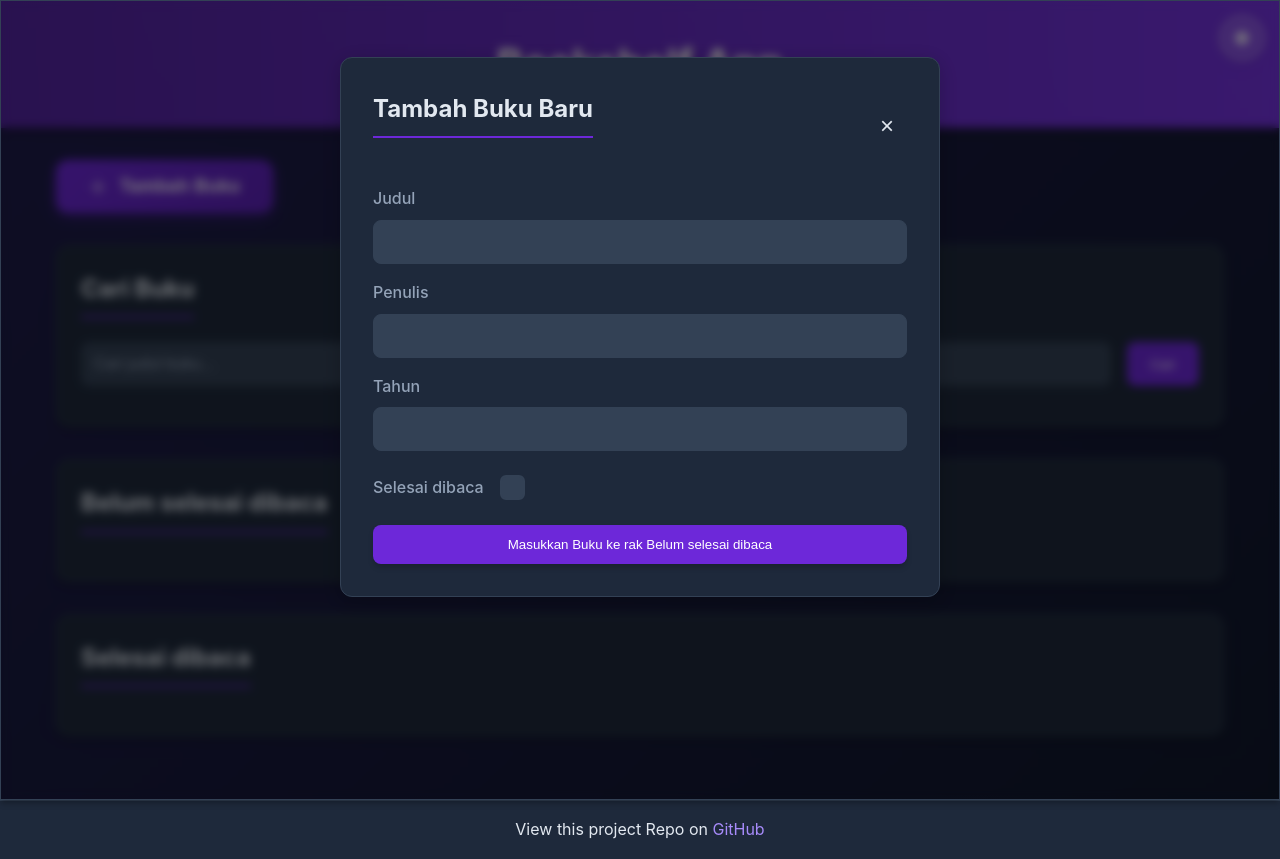
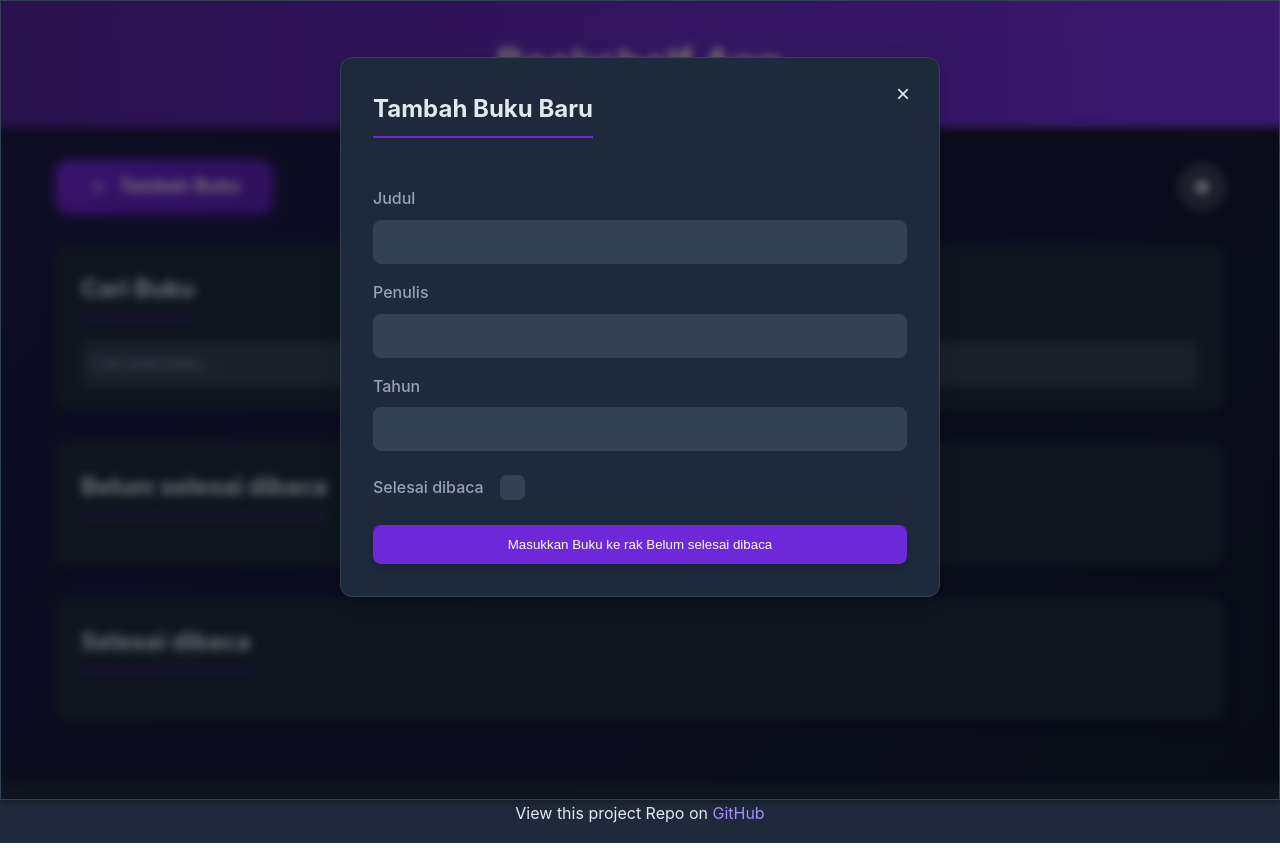
Before and after one commit to fxrdhan/-Bookshelf-App, a plain HTML site: page index.html in a window 1280 px wide. Both pictures are taken after a click on the button "Tambah Buku". Drawn offline with Linux system fonts and the light colour scheme.

Commit message:
Enhance UI/UX experience

```diff
--- a/css/style.css
+++ b/css/style.css
@@ -386,6 +386,24 @@ button[type="submit"]:hover {
   flex: 1;
 }
 
+#searchBookTitle {
+  width: 100%;
+  padding: 0.75rem;
+  border: 1px solid var(--border-color);
+  border-radius: 8px;
+  font-size: 1rem;
+  transition: all 0.2s ease;
+  background: var(--input-bg);
+  color: var(--input-text);
+}
+
+#searchBookTitle:focus {
+  border-color: var(--primary-color);
+  outline: none;
+  box-shadow: 0 0 0 3px rgba(109, 40, 217, 0.2);
+  background: var(--surface-color);
+}
+
 @media (max-width: 768px) {
   header h1 {
     font-size: 2rem;
@@ -409,6 +427,11 @@ button[type="submit"]:hover {
 
   #searchBook {
     flex-direction: column;
+  }
+
+  .action-container {
+    flex-direction: row; /* Keep buttons in a row even on mobile */
+    justify-content: flex-end;
   }
 }
 
@@ -503,9 +526,9 @@ footer a:hover {
 }
 
 .theme-toggle {
-  position: absolute;
-  top: 1rem;
-  right: 1rem;
+  position: relative; /* Change from absolute to relative */
+  top: 0;
+  right: 0;
   background: rgba(255, 255, 255, 0.1);
   backdrop-filter: blur(8px);
   border: 2px solid rgba(255, 255, 255, 0.5);
@@ -608,6 +631,38 @@ body[data-theme="light"] {
   border: 1px solid var(--border-color);
 }
 
+/* Update modal header styles */
+.modal-header {
+  position: relative;
+  margin-bottom: 1.5rem;
+}
+
+/* Update close button styles */
+.close-button {
+  position: absolute;
+  top: -1rem; /* Move up slightly */
+  right: -1rem; /* Move right slightly */
+  background: var(--surface-color);
+  border: 1px solid var(--border-color);
+  font-size: 1.5rem;
+  color: var(--text-color);
+  cursor: pointer;
+  padding: 0.5rem;
+  width: 40px;
+  height: 40px;
+  border-radius: 50%;
+  display: flex;
+  align-items: center;
+  justify-content: center;
+  transition: all 0.2s ease;
+  z-index: 1;
+}
+
+.close-button:hover {
+  background: var(--input-bg);
+  transform: scale(1.1);
+}
+
 .modal-header {
   display: flex;
   justify-content: space-between;
@@ -635,7 +690,7 @@ body[data-theme="light"] {
 }
 
 .btn-add {
-  margin-bottom: 2rem;
+  margin-bottom: 0; /* Remove the bottom margin since container handles spacing */
   display: flex;
   align-items: center;
   justify-content: center;
@@ -686,3 +741,11 @@ body[data-theme="light"] {
 body.modal-open {
   overflow: hidden;
 }
+
+.action-container {
+  display: flex;
+  justify-content: space-between; /* Change from flex-end to space-between */
+  align-items: center;
+  gap: 1rem;
+  margin-bottom: 2rem;
+}
--- a/index.html
+++ b/index.html
@@ -10,6 +10,15 @@
   <body>
     <header>
       <h1>Bookshelf App</h1>
+    </header>
+    <main>
+      <div class="action-container">
+        <button id="showAddBook" class="btn-add" data-testid="showAddBookButton">
+          <svg xmlns="http://www.w3.org/2000/svg" width="16" height="16" fill="currentColor" class="bi bi-plus-lg" viewBox="0 0 16 16" style="margin-right: 4px;">
+            <path fill-rule="evenodd" d="M8 2a.5.5 0 0 1 .5.5v5h5a.5.5 0 0 1 0 1h-5v5a.5.5 0 0 1-1 0v-5h-5a.5.5 0 0 1 0-1h5v-5A.5.5 0 0 1 8 2"/>
+          </svg>
+          Tambah Buku
+        </button>
         <button class="theme-toggle" id="themeToggle" aria-label="Toggle theme">
           <svg class="sun-icon" xmlns="http://www.w3.org/2000/svg" viewBox="0 0 24 24" fill="none" stroke="currentColor" stroke-width="2" stroke-linecap="round" stroke-linejoin="round">
             <circle cx="12" cy="12" r="5"/>
@@ -26,14 +35,7 @@
             <path d="M21 12.79A9 9 0 1 1 11.21 3 7 7 0 0 0 21 12.79z"/>
           </svg>
         </button>
-    </header>
-    <main>
-      <button id="showAddBook" class="btn-add" data-testid="showAddBookButton">
-        <svg xmlns="http://www.w3.org/2000/svg" width="16" height="16" fill="currentColor" class="bi bi-plus-lg" viewBox="0 0 16 16" style="margin-right: 4px;">
-          <path fill-rule="evenodd" d="M8 2a.5.5 0 0 1 .5.5v5h5a.5.5 0 0 1 0 1h-5v5a.5.5 0 0 1-1 0v-5h-5a.5.5 0 0 1 0-1h5v-5A.5.5 0 0 1 8 2"/>
-        </svg>
-        Tambah Buku
-      </button>
+      </div>
 
       <section id="addBookModal" class="modal">
         <div class="modal-content">
@@ -90,23 +92,13 @@
       </section>
       <section class="card">
         <h2>Cari Buku</h2>
-        <form id="searchBook" data-testid="searchBookForm">
+        <div class="search-container">
           <input
             id="searchBookTitle"
             type="text"
             placeholder="Cari judul buku..."
             data-testid="searchBookFormTitleInput" />
-          <button
-            id="searchSubmit"
-            type="submit"
-            data-testid="searchBookFormSubmitButton">
-            Cari
-          </button>
-        </form>
-        <div
-          id="notification"
-          class="notification"
-          data-testid="notification"></div>
+        </div>
       </section>
       <section class="card">
         <h2>Belum selesai dibaca</h2>
--- a/js/script.js
+++ b/js/script.js
@@ -27,7 +27,7 @@ document.addEventListener("DOMContentLoaded", () => {
   let books = JSON.parse(localStorage.getItem("books")) || [];
 
   const bookForm = document.getElementById("bookForm");
-  const searchForm = document.getElementById("searchBook");
+  const searchInput = document.getElementById("searchBookTitle");
   const incompleteList = document.getElementById("incompleteBookList");
   const completeList = document.getElementById("completeBookList");
   const isCompleteCheckbox = document.getElementById("bookFormIsComplete");
@@ -196,29 +196,15 @@ document.addEventListener("DOMContentLoaded", () => {
     }
   };
 
-  const searchBooks = (event) => {
-    event.preventDefault();
-    const searchTerm = document
-      .getElementById("searchBookTitle")
-      .value.toLowerCase();
+  const searchBooks = () => {
+    const searchTerm = searchInput.value.toLowerCase();
     const filteredBooks = books.filter((book) =>
       book.title.toLowerCase().includes(searchTerm)
     );
     renderBooks(filteredBooks);
+  };
 
-    const notification = document.getElementById("notification");
-    if (filteredBooks.length === 0) {
-      notification.innerHTML = `
-        Buku tidak ditemukan!
-        <button class="notification-close" onclick="document.getElementById('notification').style.display='none'" style="font-size: 20px;">
-          &times;
-        </button>
-      `;
-      notification.style.display = "block";
-    } else {
-      notification.style.display = "none";
-    }
-  };
+  searchInput.addEventListener("input", searchBooks);
 
   const editForm = document.getElementById("editForm");
   const editFormTitle = document.getElementById("editFormTitle");
@@ -270,7 +256,6 @@ document.addEventListener("DOMContentLoaded", () => {
     .addEventListener("click", handleEditFormCancel);
 
   bookForm.addEventListener("submit", addBook);
-  searchForm.addEventListener("submit", searchBooks);
 
   renderBooks();
 });
```
Lines whose indentation alone changed are shown as unchanged.
